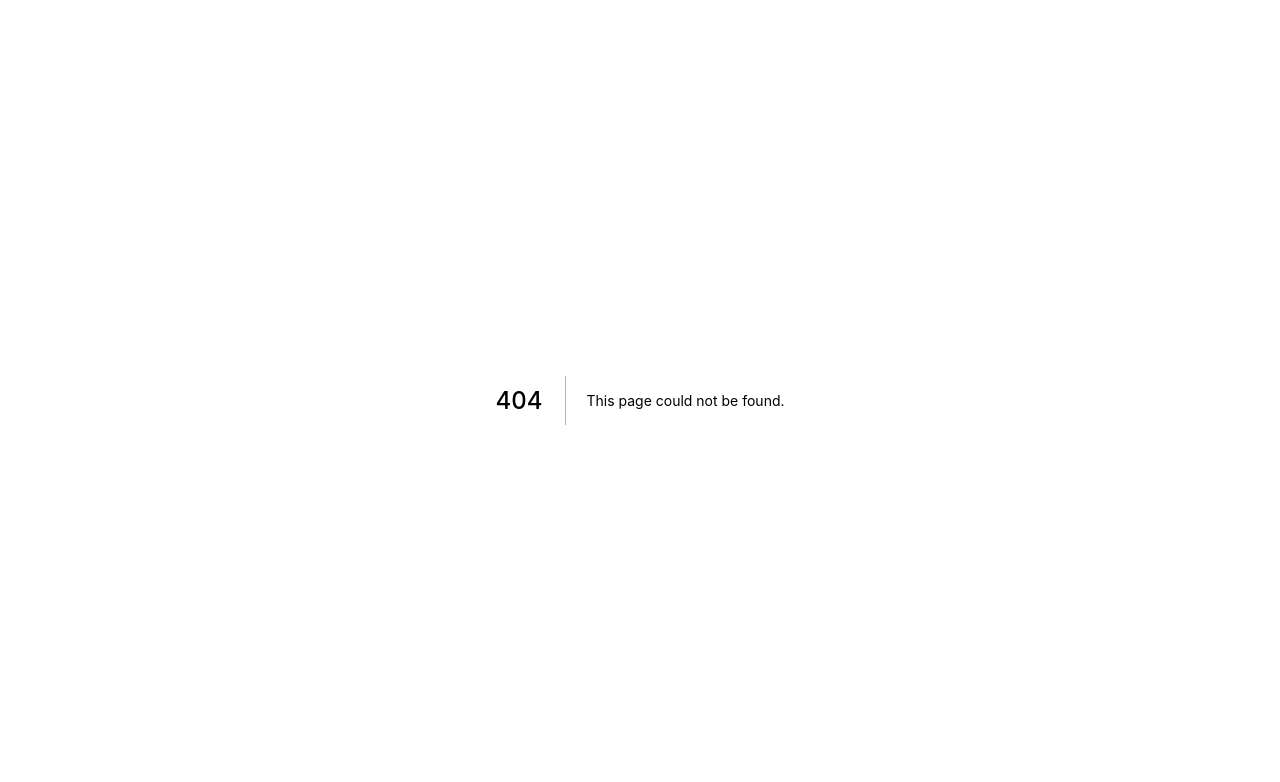
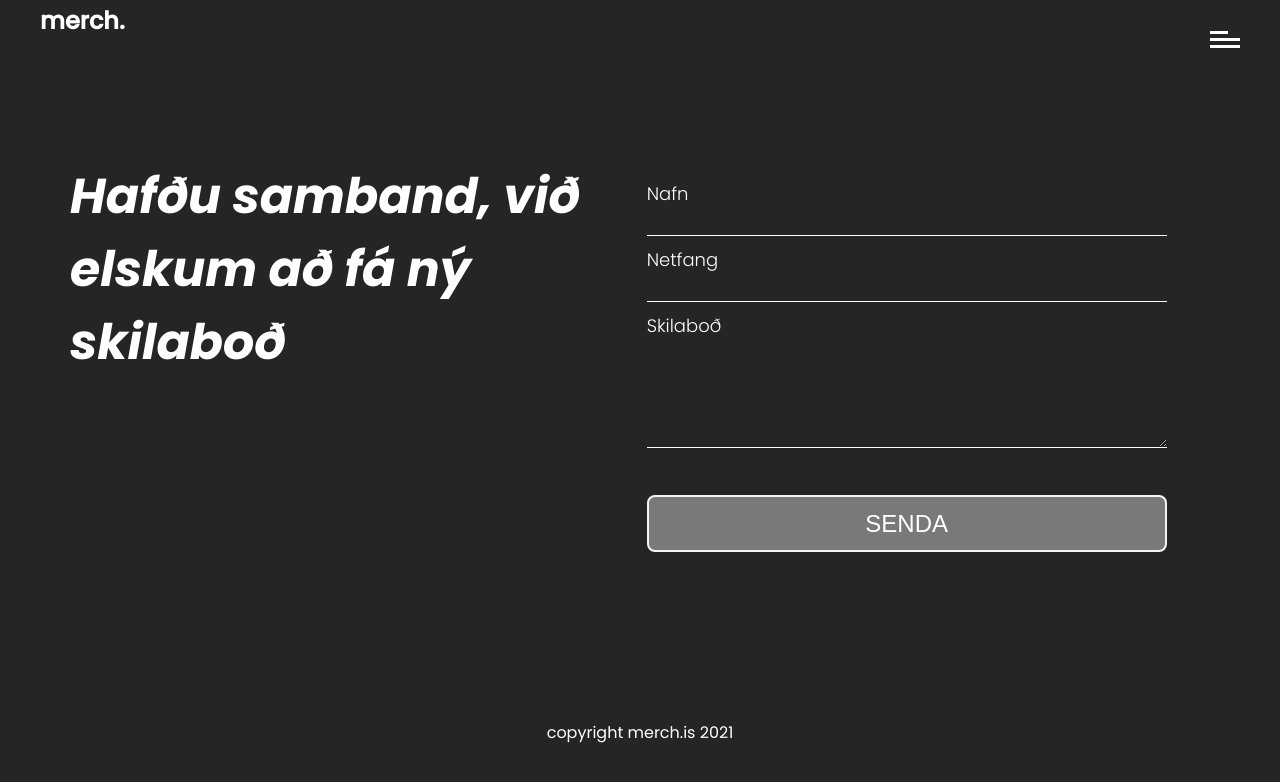
Before and after one commit to alexanderjarl91/merch.is, a Next.js app: page /hafa_samband in a window 1280 px wide. Before the commit this address had no page. Shown: the top 782 px of the page. Built offline with nearby package versions, Linux system fonts and the light colour scheme.

Commit message:
contact & about-us pages + styles

```diff
--- /dev/null
+++ b/pages/hafa_samband.js
@@ -0,0 +1,42 @@
+import React from "react";
+import Navbar from "../components/Navbar";
+import Footer from "../components/Footer";
+import styles from "../styles/Hafa_samabnd.module.css";
+
+function hafa_samband(props) {
+  return (
+    <>
+      <Navbar />
+      <div className={styles.container}>
+        <p className={styles.hafa_samaband_h1}>
+          Hafðu samband, við elskum að fá ný skilaboð
+        </p>
+        <form className={styles.contact_form} action="/" method="POST">
+          <label className={styles.contact_label} for="name">
+            Nafn
+          </label>
+          <input className={styles.contact_input} type="text" required></input>
+
+          <label className={styles.contact_label} for="email">
+            Netfang
+          </label>
+          <input className={styles.contact_input} type="text" required></input>
+
+          <label className={styles.contact_label}>Skilaboð</label>
+          <textarea
+            rows="4"
+            className={styles.contact_textarea}
+            required
+          ></textarea>
+
+          <button className={styles.contact_btn} type="submit">
+            SENDA
+          </button>
+        </form>
+      </div>
+      <Footer />
+    </>
+  );
+}
+
+export default hafa_samband;
--- /dev/null
+++ b/styles/Hafa_samabnd.module.css
@@ -0,0 +1,70 @@
+.container {
+    margin-left: 20px;
+    margin-right: 20px;
+    }
+  @media (min-width: 900px) {
+  .container {
+      margin-top: 50px;
+    display: grid;
+    grid-template-columns:  auto auto auto;
+  }}
+
+  .hafa_samaband_h1 {
+    margin-top: 30px;
+    margin-left: 50px;
+    font-weight: 700;
+    font-style: italic;
+    font-size: 40px;
+    margin-bottom: 20px;
+  }
+  @media (min-width: 900px) {
+    .hafa_samaband_h1 {
+        font-size: 49px;
+        max-width: 520px;
+      }}
+
+@media (min-width: 900px) {
+      .contact_form {
+          max-width: 520px;
+          margin-top: 50px;
+          margin-left: 10px;
+    }}
+  .contact_label{
+      font-size: 18px;
+      font-weight: 300;
+  }
+  .contact_input {
+      outline: none;
+      font-size: 24px;
+      color: white;
+      width: 100%;
+      margin-bottom: 10px;
+      background: none;
+      border: none;
+      border-bottom: 1px solid white;
+  }
+  .contact_textarea {
+      outline: none;
+      font-size: 24px;
+      color: white;
+      width: 100%;
+      background: none;
+      border: none;
+      border-bottom: 1px solid white;
+  }
+  .contact_btn {
+    height: 57px;
+    width: 373px;
+    border-radius: 8px;
+    background: rgba(196, 196, 196, 0.53);
+    border: 2px solid #F4F5F5;
+    box-sizing: border-box;
+    color: white;
+    font-size: 24px;
+    font-weight: 500;
+    margin-top: 40px;
+  }
+  @media (min-width: 900px) {
+    .contact_btn {
+        width: 100%;
+    }}
--- /dev/null
+++ b/styles/Um_okkur.module.css
@@ -0,0 +1,62 @@
+
+.container {
+  margin-left: 20px;
+  margin-right: 20px;
+  }
+@media (min-width: 900px) {
+.container {
+  display: grid;
+  grid-template-columns:  auto auto auto;
+}}
+.umOkkur {
+    margin-top: 30px;
+    margin-left: 50px;
+    font-weight: 700;
+    font-style: italic;
+    font-size: 50px;
+}
+@media (min-width: 900px) {
+.umOkkur {
+    font-weight: 700;
+    font-style: italic;
+    font-size: 90px;
+    grid-row-end: 1;
+    max-width: 500px;
+}}
+.aukaP {
+    font-weight: 400;
+    font-style: normal;
+    font-size: 20px;
+    max-width: 220px;
+    margin-left: 100px;
+    margin-bottom: 50px;
+}
+@media (min-width: 900px) {
+.aukaP {
+    grid-row-end: 2;
+    font-weight: 400;
+    font-style: normal;
+    font-size: 48px;
+    max-width: 550px;
+}}
+.umOkkurTexti {
+    margin-left: 30px;
+    font-weight: 500;
+    font-style: normal;
+    font-size: 16px;
+    line-height: 24px;
+    /* max-width: 380px; */
+    padding-bottom: 10px;
+}
+@media (min-width: 900px) {
+    .umOkkurTexti {
+        margin-top: 60px;
+        grid-row-end: 1;
+        height: 90px;
+        font-weight: 200;
+        font-style: normal;
+        font-size: 24px;
+        line-height: 36px;
+        max-width: 550px;
+    }
+  }
```
Also changed, not shown: pages/um_okkur.js (added, +34 -0 lines).
